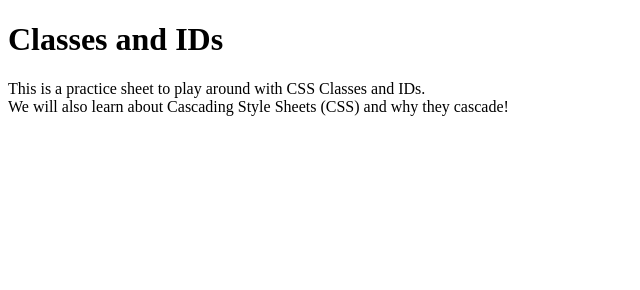
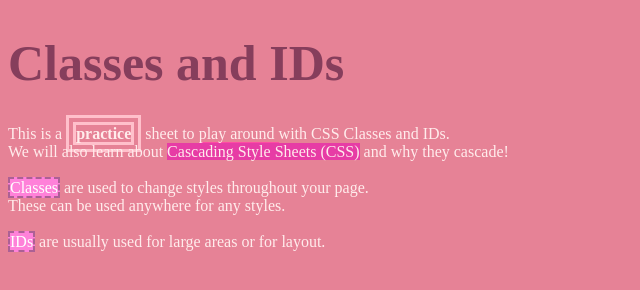
Before and after one commit to amckay123/classes-and-ids, a plain HTML site: page index.html in a window 1280 px wide. Shown: the whole page, without its empty margins (0-640 px from the left). Drawn offline with Linux system fonts and the light colour scheme.

Commit message:
add color and detail
added color, underlines, borders, (in CSS) and text to the index

```diff
--- a/index.html
+++ b/index.html
@@ -8,8 +8,15 @@
 </head>
 <body>
     <h1>Classes and IDs</h1>
-    This is a practice sheet to play around with CSS Classes and IDs. <br>
-    We will also learn about Cascading Style Sheets (CSS) and why they cascade!
+    This is a <b class="awesomeline">practice</b> sheet to <span class="awesomeline">play around </span>with CSS Classes and IDs. <br>
+    We will also learn about <span id="coolstuff">Cascading Style Sheets (CSS)</span> and why they cascade!<br>
+    <br>
+    <span class="def">Classes</span> are used to change styles throughout your page.
+    <br>
+    These can be used anywhere for any styles.
+    <br><br>
+    <span class="def">IDs</span> are usually used for large areas or for layout.
+    <br><br>
 
 </body>
 </html>
--- a/style.css
+++ b/style.css
@@ -0,0 +1,31 @@
+html,body {
+    background-color: rgb(230, 130, 150);
+    color: rgb(255, 236, 236);
+
+}
+
+h1 {
+    font-size: 50px;
+    color: rgb(134, 62, 92);
+
+}
+
+.def {
+    color: rgb(255, 255, 255);
+    background-color: rgb(255, 129, 217);
+    border: 2px dashed rgb(172, 96, 149);
+}
+
+.awesomeline {
+    border-bottom: 5px double rgb(255, 75, 165);
+
+}
+
+#coolstuff {
+    background-color: rgb(231, 60, 165);
+}
+
+b.awesomeline {
+    border: 10px double pink;
+
+}
```
